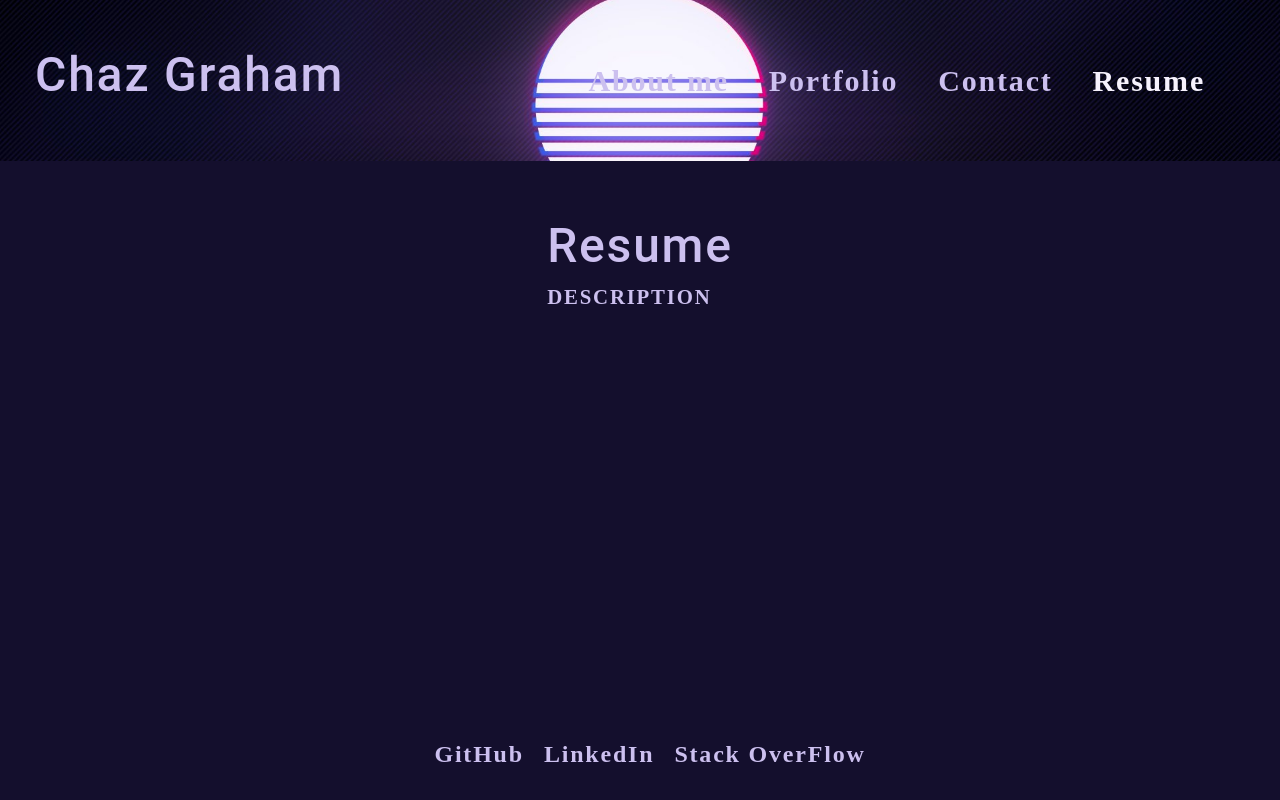
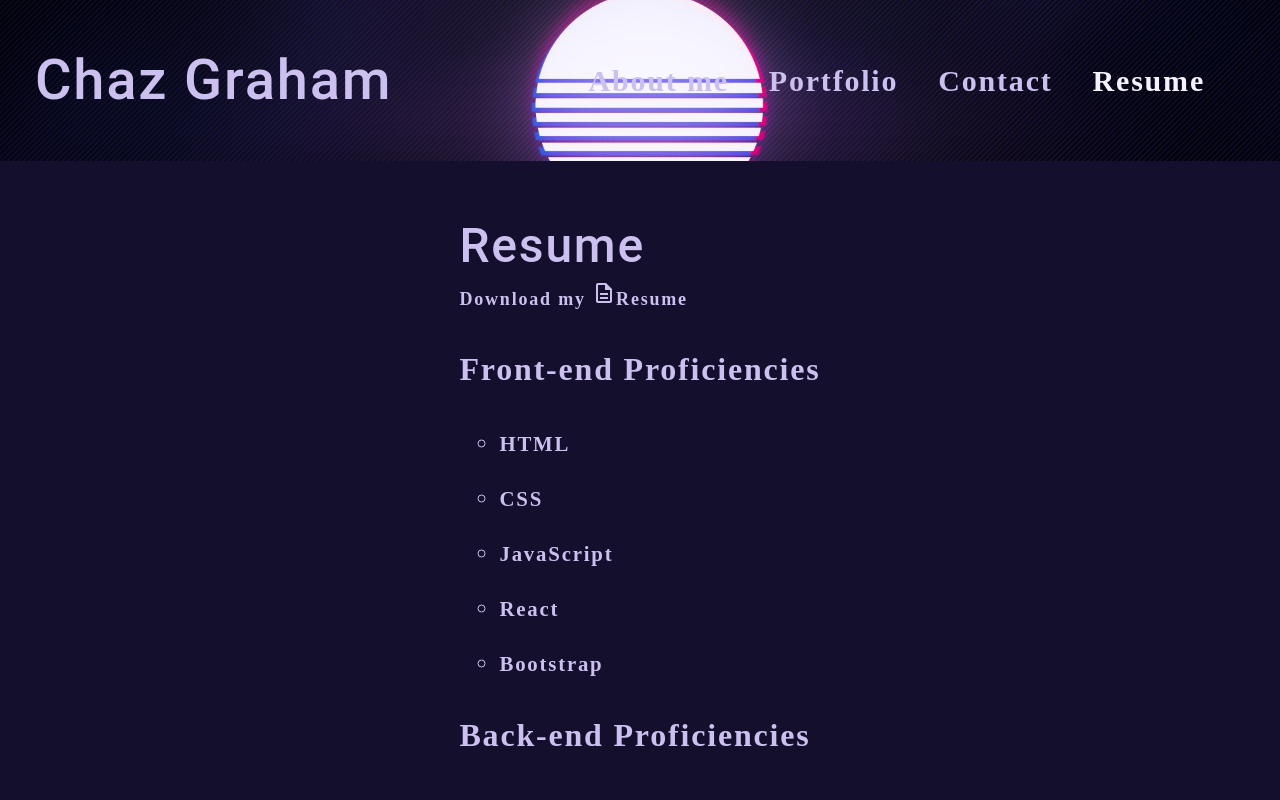
Before and after one commit to chazgraham/Chazs-React-Portfolio, a React (Create React App) app: page / in a window 1280 px wide. Both pictures are taken after a click on the element "Resume". Shown: the top 800 px of the page. Built offline with nearby package versions, Linux system fonts and the light colour scheme.

Commit message:
added icons to links / added resume content

```diff
--- a/public/index.html
+++ b/public/index.html
@@ -24,7 +24,7 @@
       work correctly both with client-side routing and a non-root public URL.
       Learn how to configure a non-root public URL by running `npm run build`.
     -->
-    <title>React App</title>
+    <title>Chazs Portfolio</title>
   </head>
   <body>
     <noscript>You need to enable JavaScript to run this app.</noscript>
--- a/src/components/Footer/index.js
+++ b/src/components/Footer/index.js
@@ -3,15 +3,16 @@ import React from 'react';
 function Footer () {
     return (
         <footer>
+            <link rel="stylesheet" href="https://maxcdn.bootstrapcdn.com/font-awesome/4.4.0/css/font-awesome.min.css"></link>
             <ul className='flex-row'>
                 <li>
-                    <a href='https://github.com/chazgraham'>GitHub</a>
+                    <a href='https://github.com/chazgraham'><i class="fa fa-github fa-4x"></i></a>
                 </li>
                 <li>
-                    <a href='https://www.linkedin.com/in/chaz-graham-a95a43258'>LinkedIn</a>
+                    <a href='https://www.linkedin.com/in/chaz-graham-a95a43258'><i class="fa fa-linkedin-square fa-4x"></i></a>
                 </li>
                 <li>
-                    <a href='https://stackoverflow.com/users/19429367/chaz-graham'>Stack OverFlow</a>
+                    <a href='https://stackoverflow.com/users/19429367/chaz-graham'><i class="fa fa-stack-overflow fa-4x"></i></a>
                 </li>
             </ul>
         </footer>
--- a/src/components/Portfolio/index.js
+++ b/src/components/Portfolio/index.js
@@ -10,13 +10,14 @@ import photo5 from '../../assets/projectImg/5.jpg';
 function Portfolio() {
   return (
     <div className="flex-row">
+      <link rel="stylesheet" href="https://maxcdn.bootstrapcdn.com/font-awesome/4.4.0/css/font-awesome.min.css"></link>
       <div className='image'>
         <img className="img-thumbnail" src={photo0} alt="Music Playlist"/>
         <div className="img__overlay">
           <div className="img_gitHub">
             <a href= "https://chazgraham.github.io/Music--Playlist/" >Music Playlist </a>
             |
-            <a href= "https://github.com/chazgraham/Music--Playlist" > GitHub</a>
+            <a href= "https://github.com/chazgraham/Music--Playlist" >  <i class="fa fa-github fa-2x"></i></a>
           </div>
         </div>
       </div>
@@ -26,7 +27,7 @@ function Portfolio() {
           <div className="img_gitHub">
             <a href= "https://social-collective-app.herokuapp.com/" >The Collective </a>
             |
-            <a href= "https://github.com/DXHASE/Collective-Social-App" > GitHub</a>
+            <a href= "https://github.com/DXHASE/Collective-Social-App" >  <i class="fa fa-github fa-2x"></i></a>
           </div>
         </div>
       </div>
@@ -36,7 +37,7 @@ function Portfolio() {
           <div className="img_gitHub">
             <a href= "https://chazgraham.github.io/Run-Buddy/" >Run Buddy </a>
             |
-            <a href= "https://github.com/chazgraham/Run-Buddy" > GitHub</a>
+            <a href= "https://github.com/chazgraham/Run-Buddy" >  <i class="fa fa-github fa-2x"></i></a>
           </div>
         </div>
       </div>
@@ -46,7 +47,7 @@ function Portfolio() {
           <div className="img_gitHub">
             <a href= "https://chazgraham.github.io/Chazs-JavaScript-Knowledge-Test/" >JavaScript Test </a>
             |
-            <a href= "https://github.com/chazgraham/Chazs-JavaScript-Knowledge-Test" > GitHub</a>
+            <a href= "https://github.com/chazgraham/Chazs-JavaScript-Knowledge-Test" >  <i class="fa fa-github fa-2x"></i></a>
           </div>
         </div>
       </div>
@@ -56,7 +57,7 @@ function Portfolio() {
           <div className="img_gitHub">
             <a href= "https://chazs-note-taker.herokuapp.com/" >Note Taker </a>
             |
-            <a href= "https://github.com/chazgraham/Chazs-Note-Taker" > GitHub</a>
+            <a href= "https://github.com/chazgraham/Chazs-Note-Taker" >  <i class="fa fa-github fa-2x"></i></a>
           </div>
         </div>
       </div>
@@ -66,7 +67,7 @@ function Portfolio() {
           <div className="img_gitHub">
             <a href= "https://chazgraham.github.io/Chazs-Random-Password-Generator/" >Random Pass-Gen </a>
             |
-            <a href= "https://github.com/chazgraham/Chazs-Random-Password-Generator" > GitHub</a>
+            <a href= "https://github.com/chazgraham/Chazs-Random-Password-Generator" >  <i class="fa fa-github fa-2x"></i></a>
           </div>
         </div>
       </div>
--- a/src/components/Resume/index.js
+++ b/src/components/Resume/index.js
@@ -4,8 +4,51 @@ function Resume() {
 
   return (
     <section>
-      <h1>Resume</h1>
-      <p>DESCRIPTION</p>
+      <link rel="stylesheet" href="https://fonts.googleapis.com/css2?family=Material+Symbols+Outlined:opsz,wght,FILL,GRAD@48,400,0,0" />
+      <div>
+      <h2>Resume</h2>
+      Download my <a href='/'><span class="material-symbols-outlined">description</span>Resume</a>
+      </div>
+      <div>
+        <h3>Front-end Proficiencies</h3>
+        <ul>
+          <li className='resume-li'>
+            <p>HTML</p>
+          </li>
+          <li className='resume-li'>
+            <p>CSS</p>
+          </li>
+          <li className='resume-li'>
+            <p>JavaScript</p>
+          </li>
+          <li className='resume-li'>
+            <p>React</p>
+          </li>
+          <li className='resume-li'>
+            <p>Bootstrap</p>
+          </li>
+        </ul>
+      </div>
+      <div>
+        <h3>Back-end Proficiencies</h3>
+        <ul>
+          <li className='resume-li'>
+            <p>APIs</p>
+          </li>
+          <li className='resume-li'>
+            <p>Node</p>
+          </li>
+          <li className='resume-li'>
+            <p>Express</p>
+          </li>
+          <li className='resume-li'>
+            <p>MySQL, Sequelize</p>
+          </li>
+          <li className='resume-li'>
+            <p>MongoDB</p>
+          </li>
+        </ul>
+      </div>
     </section>
   );
 }
--- a/src/index.css
+++ b/src/index.css
@@ -45,11 +45,15 @@ h1, h2 {
 }
 
 h1 {
+  font-size: 3.5rem;
+}
+
+h2 {
   font-size: 3rem;
 }
 
-h2 {
-  font-size: 2.25rem;
+h3 {
+  font-size: 2rem;
 }
 
 p {
@@ -64,7 +68,7 @@ a {
 }
 
 a:hover {
-  text-decoration: underline;
+  color: var(--midnight);
 }
 
 header {
@@ -72,7 +76,6 @@ header {
     padding: 40px 35px;
     justify-content: space-between;
     flex-wrap: wrap;
-    position: sticky;
     top: 0;
     background-image: url(../src/assets/headerImg/heroImg.jpg);
     background-size: cover;
@@ -223,6 +226,10 @@ button {
   color: var(--magnolia);
 }
 
+.resume-li {
+  list-style: circle;
+}
+
 footer {
   display: flex;
   align-items: center;
```
Also changed, not shown: 1 other file (tests, documents, lock files or other folders).
